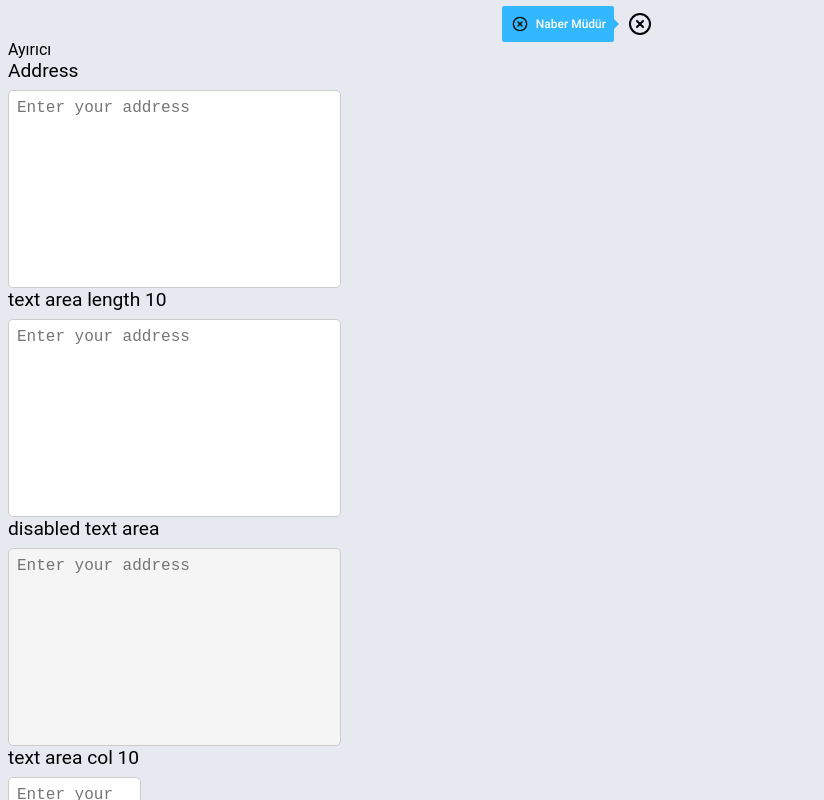
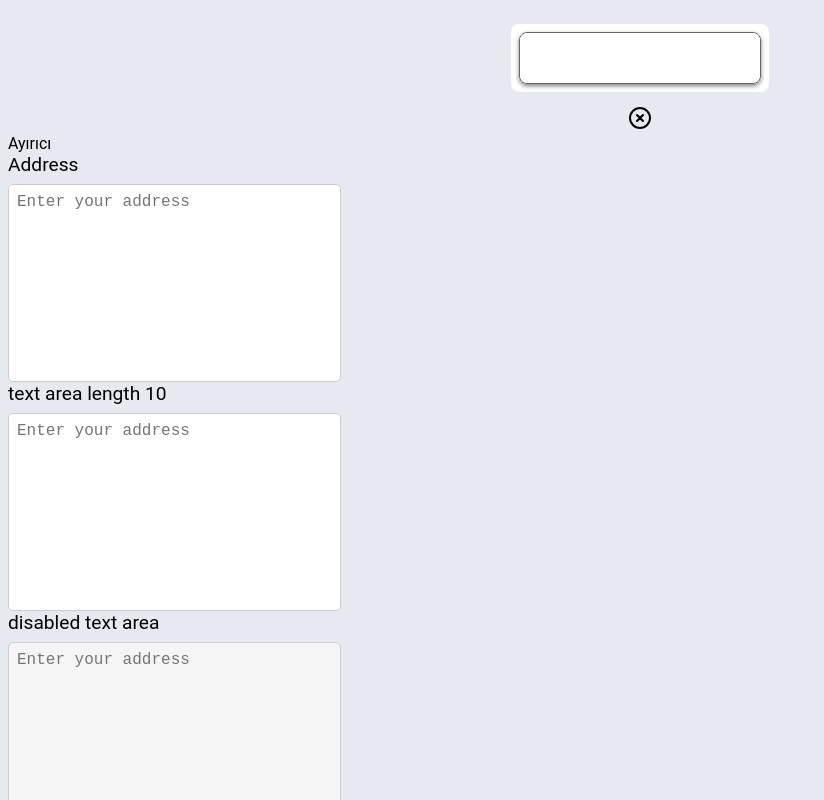
Before and after one commit to Mwiert/miniSpa, a Vue app: page /powerpuffgirls in a window 1280 px wide. Shown: the top 800 px of the page, without its empty margins (0-824 px from the left). Built offline with nearby package versions, Linux system fonts and the light colour scheme; a web font is replaced by a local one.

Commit message:
Finalize Sprint

```diff
--- a/src/components/UIInput.vue
+++ b/src/components/UIInput.vue
@@ -1,6 +1,5 @@
 <template>
   <div class="input-box-c">
-    {{}}
     <div
       class="input-wrapper"
       :class="[{ 'no-clear-button': !clearButton }, { disabled: disabled }]">
--- a/src/components/UITooltip.vue
+++ b/src/components/UITooltip.vue
@@ -48,6 +48,7 @@ export default {
       return this.type === 'hover'
     },
     isVertical() {
+      //Defines if the tooltip is vertical or not, important for defining the direction of the tooltip
       return this.position === 'top' || this.position === 'bottom'
     }
   },
@@ -108,11 +109,12 @@ export default {
         height: 36px;
         width: fit-content;
         animation: fadeIn 0.2s ease-in-out;
-        z-index: 1000;
+        z-index: 9999;
 
         .icon {
           height: 16px;
           width: 16px;
+          filter: brightness(0) invert(1);
         }
         .svg-icon-c {
           height: 16px;
@@ -156,7 +158,7 @@ export default {
         height: 36px;
         width: fit-content;
         animation: fadeIn 0.2s ease-in-out;
-        z-index: 1000;
+        z-index: 9999;
 
         .icon {
           height: 16px;
@@ -189,6 +191,17 @@ export default {
   }
 
   .ui-tooltip-wrapper-right .ui-tooltip-content-container {
+    left: calc(100% + 10px);
+    &::before {
+      top: 50%;
+      left: -5px;
+      transform: translateY(-50%);
+      border-width: 10px 10px 10px 0;
+      border-color: transparent #33b8ff transparent transparent;
+    }
+  }
+
+  .ui-tooltip-wrapper-left .ui-tooltip-content-container {
     right: calc(100% + 10px);
     &::before {
       top: 50%;
@@ -199,19 +212,21 @@ export default {
     }
   }
 
-  .ui-tooltip-wrapper-left .ui-tooltip-content-container {
-    left: calc(100% + 10px);
+  .ui-tooltip-wrapper-bottom .ui-tooltip-content-container {
+    top: calc(100% + 10px);
     &::before {
-      top: 50%;
-      left: -5px;
-      transform: translateY(-50%);
-      border-width: 10px 10px 10px 0;
-      border-color: transparent #33b8ff transparent transparent;
+      top: -5px;
+      left: 50%;
+      transform: translateX(-50%);
+
+      border-width: 0 10px 10px 10px;
+      border-color: transparent transparent #33b8ff transparent;
     }
   }
 
-  .ui-tooltip-wrapper-bottom .ui-tooltip-content-container {
+  .ui-tooltip-wrapper-top .ui-tooltip-content-container {
     bottom: calc(100% + 10px);
+
     &::before {
       bottom: -5px;
       left: 50%;
@@ -220,17 +235,5 @@ export default {
       border-color: #33b8ff transparent transparent transparent;
     }
   }
-
-  .ui-tooltip-wrapper-top .ui-tooltip-content-container {
-    top: calc(100% + 10px);
-
-    &::before {
-      top: -5px;
-      left: 50%;
-      transform: translateX(-50%);
-      border-width: 0 10px 10px 10px;
-      border-color: transparent transparent #33b8ff transparent;
-    }
-  }
 }
 </style>
--- a/src/pages/PowerPuffGirls.vue
+++ b/src/pages/PowerPuffGirls.vue
@@ -3,10 +3,18 @@
     <span class="tooltip-wrapper">
       <UITooltip
         :icon="'x'"
-        :label="'Naber Müdür'"
-        :position="'right'"
-        :type="'click'"
-        :isOpen="true">
+        :label="'Saafsnfsjanjgkasdbnjısdgnjngsdajngdjasngjasdnjgdnsjkgsdnajkngsdajkngasdjkngjkdsanjkgdasn'"
+        :position="'left'"
+        :type="'hover'">
+        <UIInput />
+      </UITooltip>
+    </span>
+    <span class="tooltip-wrapper">
+      <UITooltip
+        :icon="'x'"
+        :label="'Saafsnfsjanjgkasdbnjısdgnjngsdajngdjasngjasdnjgdnsjkgsdnajkngsdajkngasdjkngjkdsanjkgdasn'"
+        :position="'top'"
+        :type="'hover'">
         <SvgIcon :name="'x'" :size="'s'" class="icon" />
       </UITooltip>
     </span>
```
